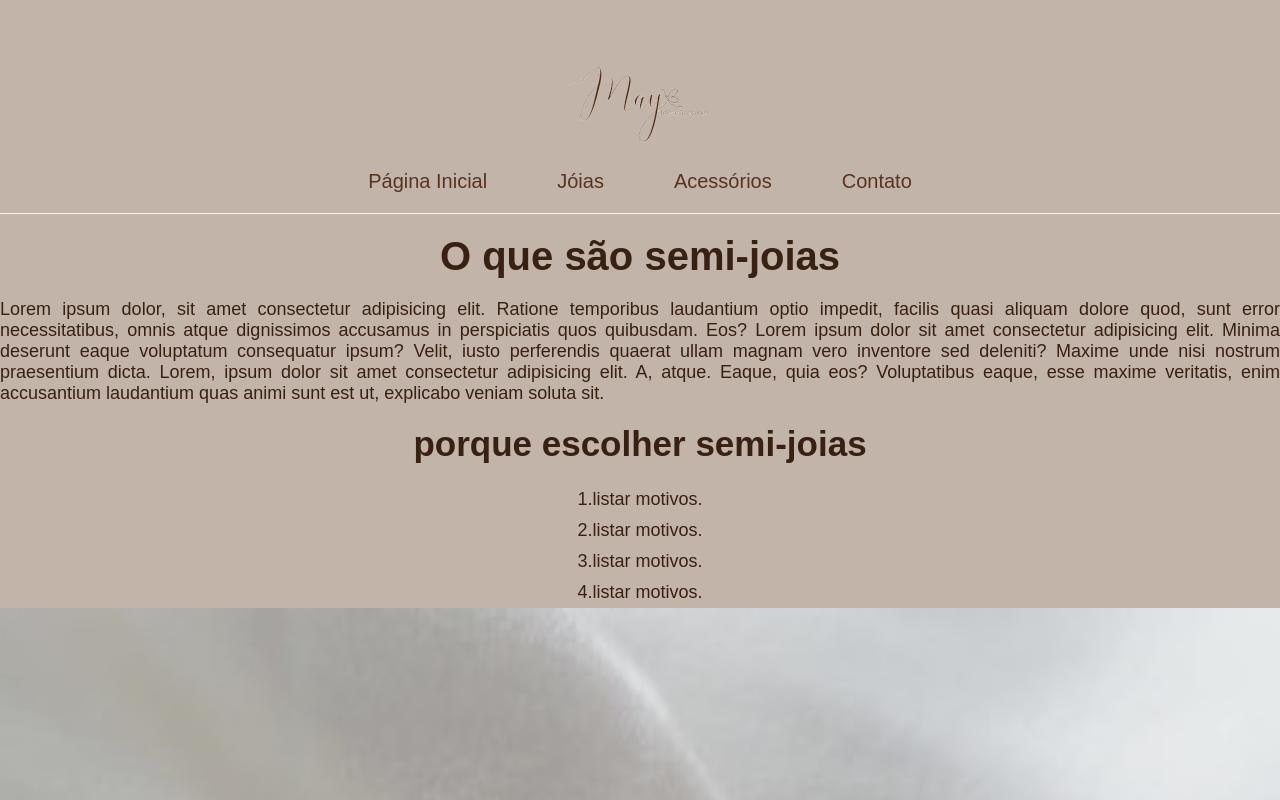
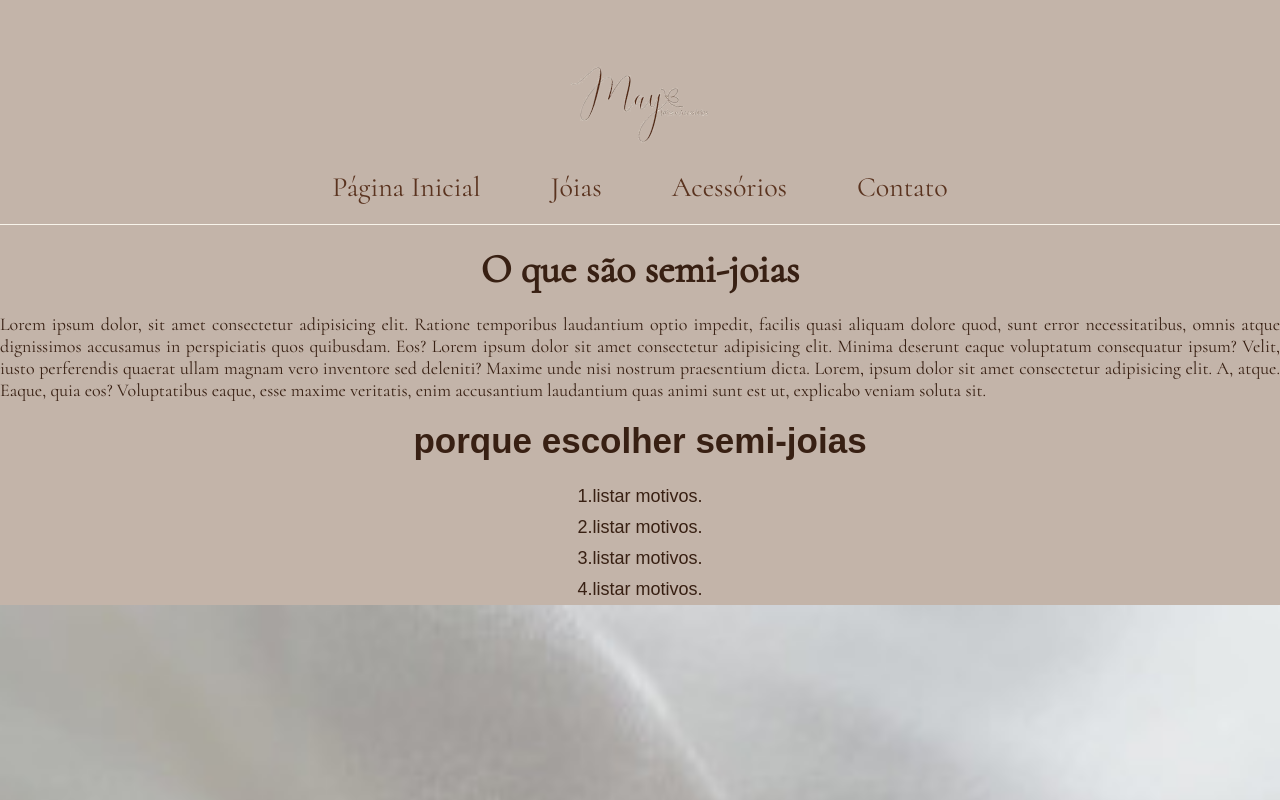
Before and after one commit to Daraujocamara/landing-page-may, a plain HTML site: page index.html in a window 1280 px wide. Shown: the top 800 px of the page. Drawn offline with Linux system fonts and the light colour scheme.

Commit message:
inclui uma fonte apra teste

```diff
--- a/style.css
+++ b/style.css
@@ -1,4 +1,6 @@
 @charset 'utf-8';
+@import url('https://fonts.googleapis.com/css2?family=Cormorant&display=swap');
+
 
 /*
 #5A331F marrom mais escuro
@@ -7,7 +9,7 @@
 #5A331F cor temporaria
 
 preciso procurar fontes
-
+font-family: 'Cormorant', serif;
 */
 
 *{
@@ -42,7 +44,8 @@ body {
 .cabecalho-menu-itens{
     color: #5A331F;
     font-weight: 400;
-    font-size: 20px;
+    font-size: 28px;
+    font-family: 'Cormorant', serif;
 }
 
 .conteudo{
@@ -56,13 +59,15 @@ body {
     text-align: center;
     margin: 20px;
     color: #382013;
-    ;
+    font-family: 'Cormorant', serif;
 }
 
 .conteudo-principal-escrito-descricao-joias{
     color: #382013;
     font-size: 18px;
+    font-weight: 300;
     text-align: justify;
+    font-family: 'Cormorant', serif;
 }
 
 .conteudo-principal-escrito-vantagens{
```
